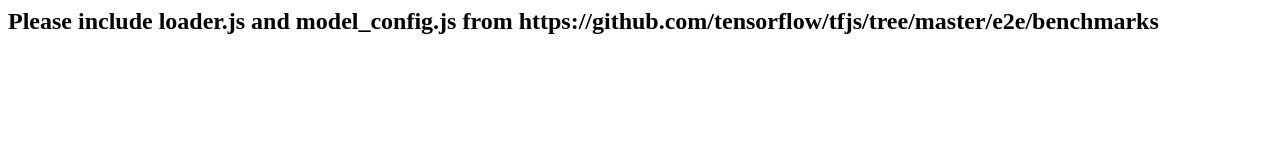
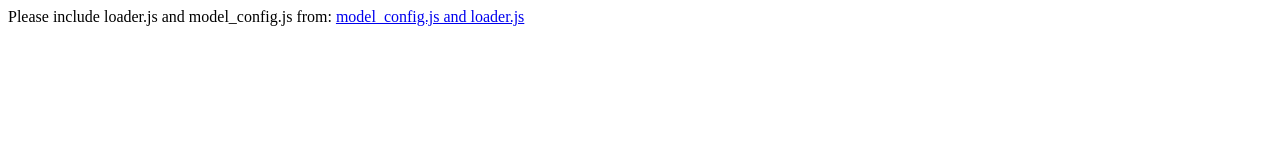
Before and after one commit to axinging/tfjs-app-template, a website built with Parcel: page index_doublebuffer.html in a window 1280 px wide. Built offline with nearby package versions, Linux system fonts and the light colour scheme.

Commit message:
Update index_doublebuffer.html

```diff
--- a/index_doublebuffer.html
+++ b/index_doublebuffer.html
@@ -1,16 +1,15 @@
 <html>
-
 <head>
     <title>TensorFlow.js Double Buffer demo</title>
 </head>
 
 <body>
-    <h2>Please include loader.js and model_config.js from https://github.com/tensorflow/tfjs/tree/master/e2e/benchmarks</h2>
+    <div>Please include loader.js and model_config.js from: <a href="https://github.com/tensorflow/tfjs/tree/master/e2e/benchmarks"> model_config.js and loader.js</a>
+    </div>
     <script src="loader.js"></script>
     <script src="index_doublebuffer.js"></script>
     <script>
         'use strict';
-
         (async function () {
             let localBuild = ['core', 'webgpu', 'webgl', 'tfjs-converter'];
            await loadTFJS(localBuild);
```
